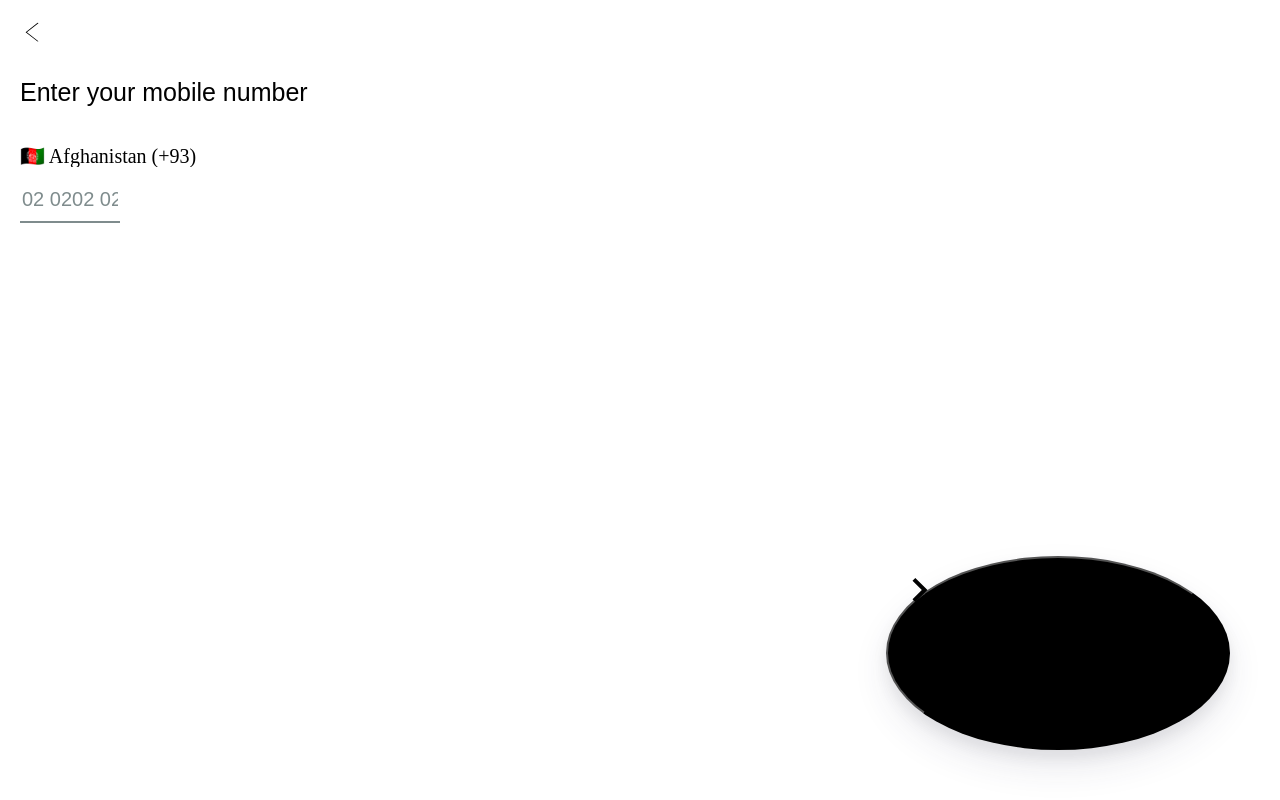
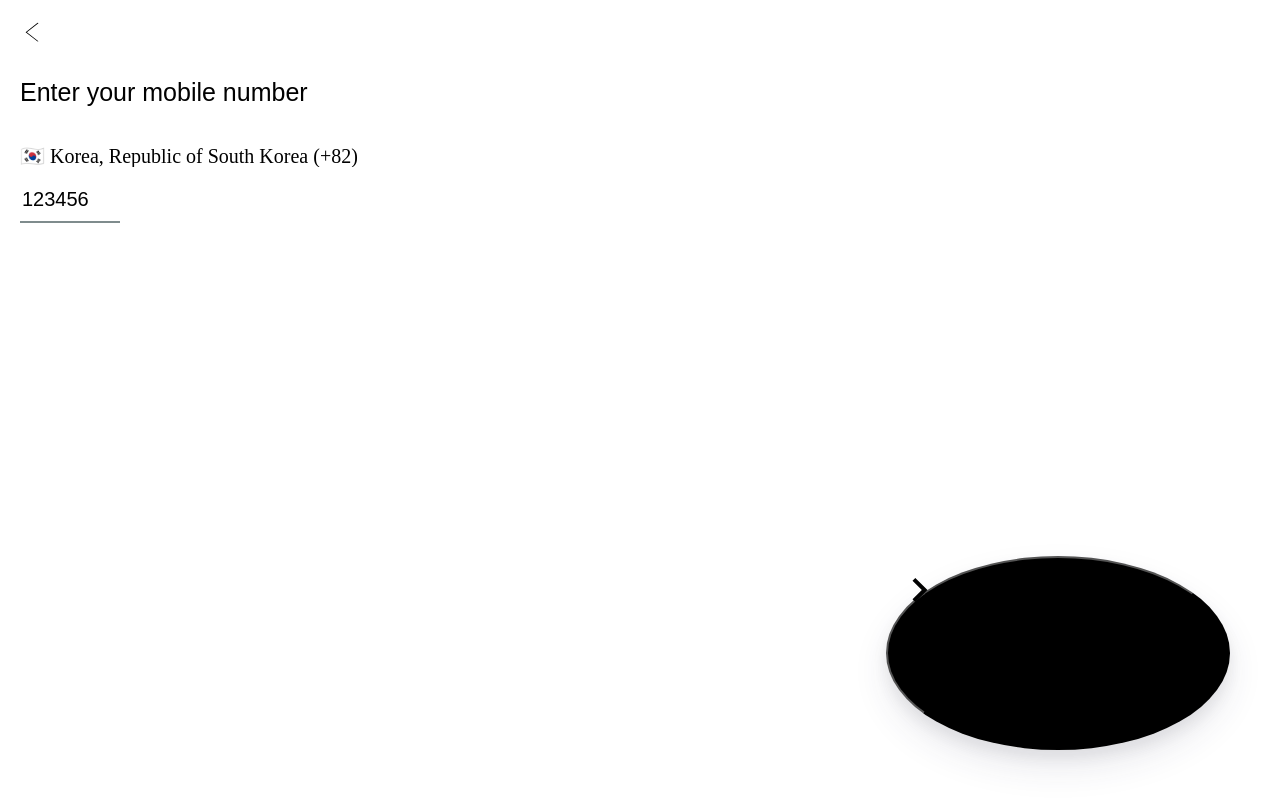
Before and after one commit to dongsubak/nuber-client, a React (Create React App) app: page /phone-login in a window 1280 px wide. Built offline with nearby package versions, Linux system fonts and the light colour scheme.

Commit message:
107 BackArrow, Input, IProps, state

```diff
--- a/package.json
+++ b/package.json
@@ -7,6 +7,7 @@
     "@types/styled-components": "^5.1.7",
     "apollo-boost": "^0.4.9",
     "cra-template-typescript": "1.1.2",
+    "global": "^4.4.0",
     "graphql": "^15.5.0",
     "prop-types": "^15.7.2",
     "react": "^17.0.1",
@@ -18,6 +19,7 @@
     "rollup-plugin-babel": "^4.4.0",
     "styled-components": "^5.2.1",
     "styled-reset": "^4.3.4",
+    "tslint": "^6.1.3",
     "typescript": "^4.1.5"
   },
   "scripts": {
--- a/src/Components/BackArrow/BackArrow.tsx
+++ b/src/Components/BackArrow/BackArrow.tsx
@@ -11,6 +11,8 @@ interface Iprops {
   className?: string;
 }
 
+//backTo is prop.
+//"styled" component passes through className. const BackArrowExtended = styled(BackArrow)``;
 const BackArrow: React.FC<Iprops> = ({ backTo, className }) => (
   <Container className={className}>
     <Link to={backTo}>
--- a/src/Components/Input/Input.tsx
+++ b/src/Components/Input/Input.tsx
@@ -21,6 +21,15 @@ const Container = styled.input`
   }
 `;
 
-const Input = ({ placeholder }) => <Container placeholder={placeholder} />
+interface IProps {
+  placeholder?: string;
+  type?: string;
+  required?: boolean;
+  value: any;
+}
+
+const Input: React.FC<IProps> = ({ placeholder = "", type = "text", required = true, value }) => (
+  <Container type={type} required={required} value={value} placeholder={placeholder} />
+);
 
 export default Input;
--- a/src/Routes/PhoneLogin/PhoneLoginContainter.tsx
+++ b/src/Routes/PhoneLogin/PhoneLoginContainter.tsx
@@ -1,9 +1,26 @@
 import React from "react";
 import PhoneLoginPresenter from "./PhoneLoginPresenter";
+import { RouteComponentProps } from "react-router-dom";
 
-class PhoneLoginContainer extends React.Component {
+// interface IProps extends RouteComponentProps<any> {}
+interface IState {
+  countryCode: string;
+  phoneNumber: string;
+}
+
+class PhoneLoginContainer extends React.Component<
+  RouteComponentProps<any>,
+  IState
+> {
+  public state = {
+    countryCode: "+82",
+    phoneNumber: "123456"
+  };
+
   public render() {
-    return <PhoneLoginPresenter />;
+    alert(this.state.countryCode + this.state.phoneNumber); //console.log is not working
+    const { countryCode, phoneNumber } = this.state;
+    return <PhoneLoginPresenter countryCode={countryCode} phoneNumber={phoneNumber} />;
   }
 }
 
--- a/src/Routes/PhoneLogin/PhoneLoginPresenter.tsx
+++ b/src/Routes/PhoneLogin/PhoneLoginPresenter.tsx
@@ -1,4 +1,5 @@
 import Helmet from "react-helmet";
+import PropTypes from "prop-types";
 import BackArrow from "../../Components/BackArrow";
 import Input from "../../Components/Input";
 import countries from "../../countries";
@@ -52,14 +53,22 @@ const Button = styled.button`
   cursor: pointer;
 `;
 
-const PhoneLoginPresenter = () => (
+interface IProps {
+  countryCode: string;
+  phoneNumber: string;
+}
+
+const PhoneLoginPresenter: React.FC<IProps> = ({
+  countryCode,
+  phoneNumber
+}) => (
   <Container>
     <Helmet>
       <title>Phone Login | Number</title>
     </Helmet>
     <BackArrowExtended backTo={"/"} />
     <Title>Enter your mobile number</Title>
-    <CountrySelect>
+    <CountrySelect value={countryCode} >
       {countries.map((country, index) => (
         <CountryOption key={index} value={country.dial_code}>
           {country.flag} {country.name} ({country.dial_code})
@@ -67,10 +76,9 @@ const PhoneLoginPresenter = () => (
       ))}
     </CountrySelect>
     <Form>
-      <Input placeholder={"02 0202 0202"} />
+      <Input placeholder={"02 0202 0202"} value={phoneNumber} />
       <Button>
-        <svg
-        >
+        <svg>
           <path d="M7.33 24l-2.83-2.829 9.339-9.175-9.339-9.167 2.83-2.829 12.17 11.996z" />
         </svg>
       </Button>
@@ -78,4 +86,10 @@ const PhoneLoginPresenter = () => (
   </Container>
 )
 
+PhoneLoginPresenter.propTypes = {
+  countryCode: PropTypes.string.isRequired,
+  phoneNumber: PropTypes.string.isRequired
+
+}
+
 export default PhoneLoginPresenter;
```
Also changed, not shown: 1 other file (tests, documents, lock files or other folders).
